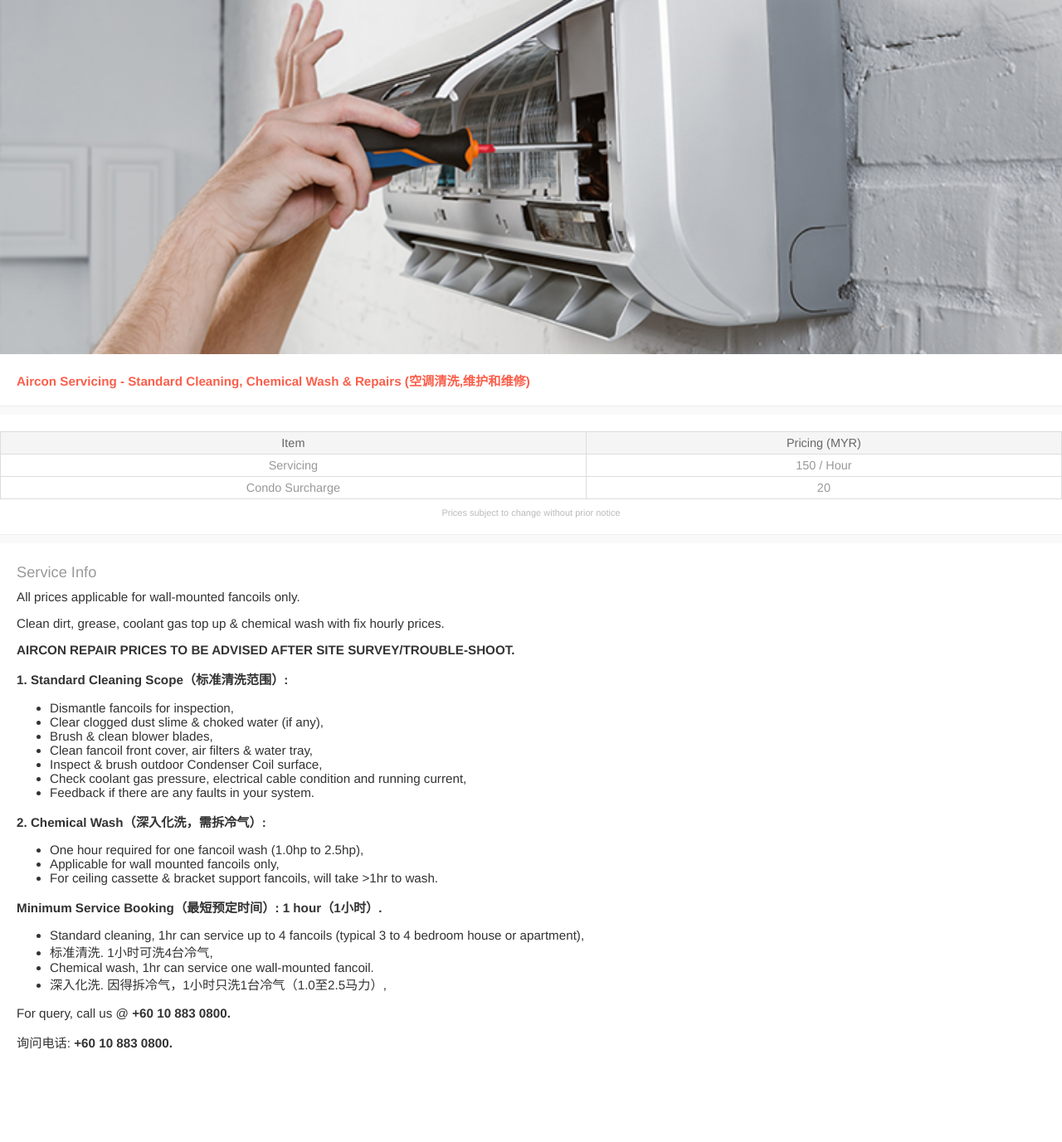
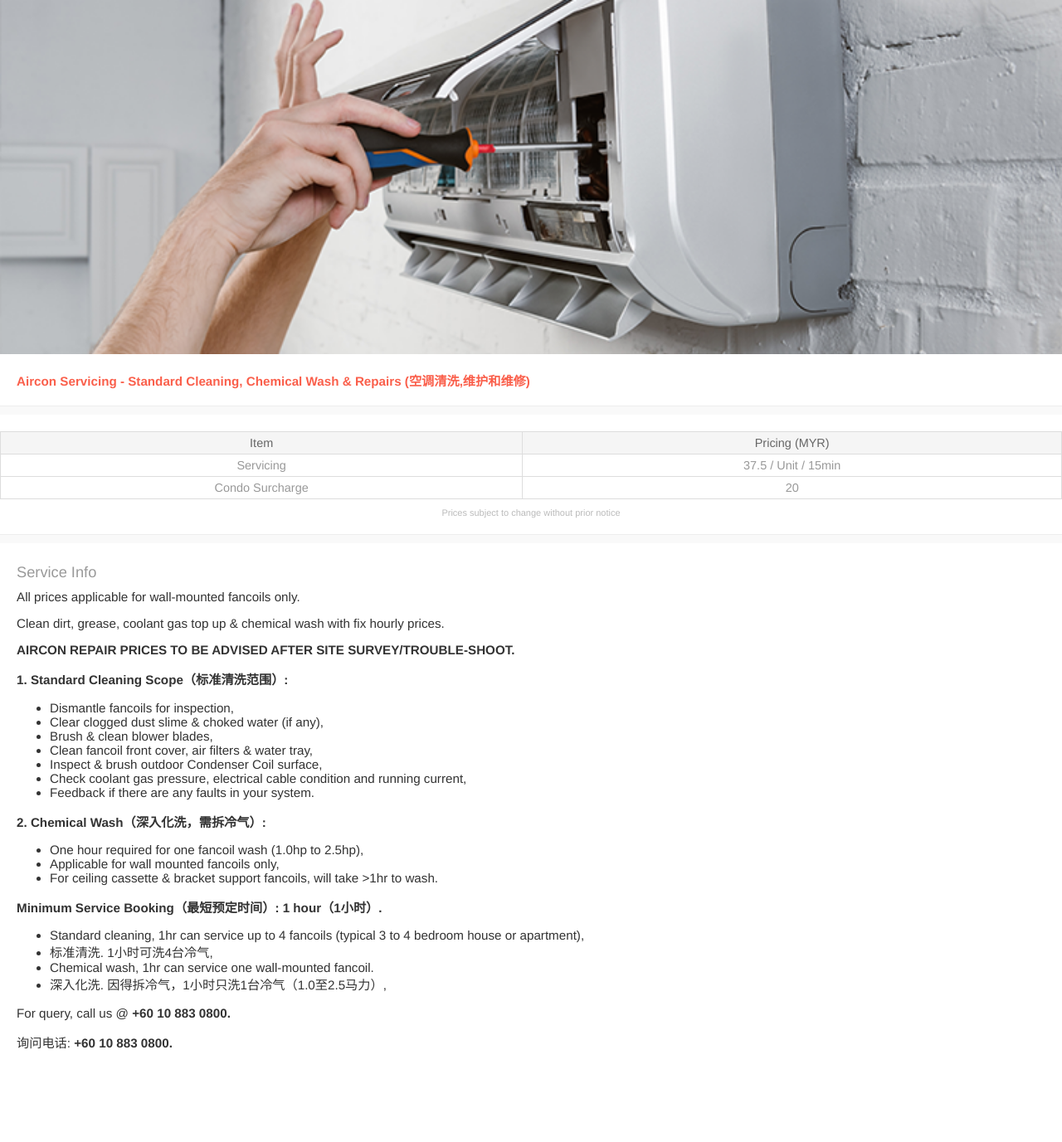
Before and after one commit to blooms-singapore/pages, a Jekyll site: the page built from en/services/myr/aircon.html, in a window 1280 px wide. Shown: the whole page at 83% size. Built offline with Jekyll 4.4.1, drawn with Linux system fonts in a browser that asks for light colours.

Commit message:
Update aircon.html

```diff
--- a/en/services/myr/aircon.html
+++ b/en/services/myr/aircon.html
@@ -14,7 +14,7 @@ layout: service
     <tbody>
       <tr>
         <td>Servicing</td>
-        <td>150<span> / Hour</span></td>
+        <td>37.5<span> / Unit<span> / 15min</span></td>
       </tr>
       <tr>
         <td>Condo Surcharge</td>
```
